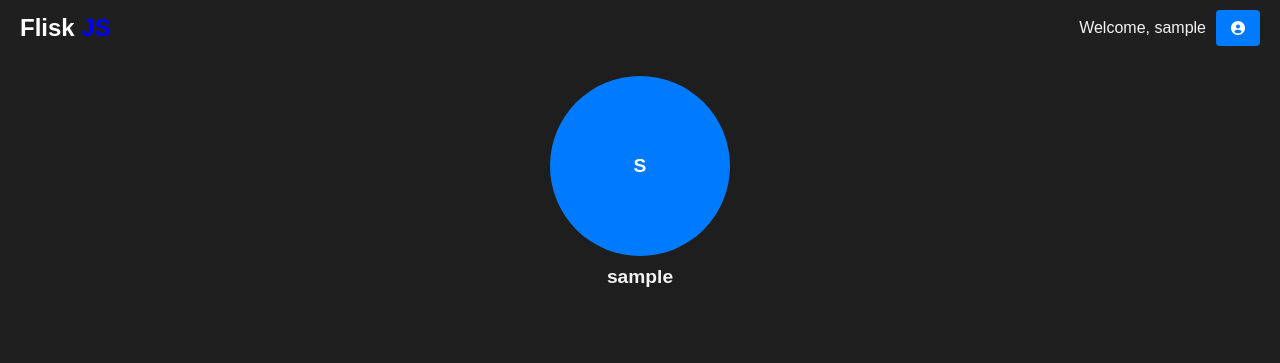
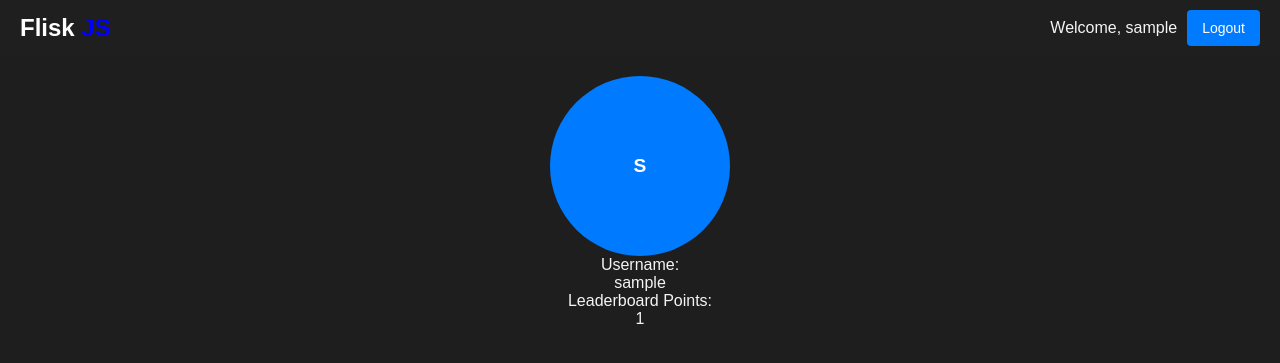
Before and after one commit to Victorydevlo/Flisk-Vulnerable-Website, a PHP site: page /profile.php in a window 1280 px wide. Shown: the top 363 px of the page. Run offline with PHP 8.4, Linux system fonts and the light colour scheme; the visitor is signed in with stand-in values (Sample User, id 1).

Commit message:
added user points and name to pfp

```diff
--- a/profile.php
+++ b/profile.php
@@ -118,12 +118,14 @@ session_start();
             margin-top: 10px;
             font-size: 1.2rem;
             font-weight: bold;
+            display: flex;
+            justify-content: center;
         }
     </style>
 </head>
 
 <body>
-<div class="navbar">
+    <div class="navbar">
         <div class="logo">
             <span style="color: white;">Flisk</span>
             <span style="color: blue;">JS</span>
@@ -132,22 +134,10 @@ session_start();
         <div class="auth-buttons">
             <?php if (isset($_SESSION['username'])): ?>
                 <span>Welcome, <?php echo htmlspecialchars($_SESSION['username']); ?></span>
-                <div class="user-dropdown">
-                    <button class="user-icon"><i class="fas fa-user-circle"></i></button>
-                    <div class="dropdown-menu">
-                        <a href="profile.php"><i class="fas fa-user"></i> Profile</a>
-                        <a href="leaderboard.php"><i class="fas fa-trophy"></i> Leaderboard</a>
-                        <a href="help.php"><i class="fas fa-help"></i> Help</a>
-                        <a href="userinfo/logout.php" class="logout"><i class="fas fa-sign-out-alt"></i> Log Out</a>
-                    </div>
-                </div>
+                <a href="userinfo/logout.php"><button>Logout</button></a>
             <?php else: ?>
-                <a href="userinfo/login.php">
-                    <button>Login</button>
-                </a>
-                <a href="userinfo/register.php">
-                    <button>Register</button>
-                </a>
+                <a href="userinfo/login.php"><button>Login</button></a>
+                <a href="userinfo/register.php"><button>Register</button></a>
             <?php endif; ?>
         </div>
     </div>
@@ -157,7 +147,16 @@ session_start();
             <div class="profile-logo">
                 <?php echo strtoupper(substr($_SESSION['username'], 0, 1)); ?>
             </div>
-            <div class="username"><?php echo htmlspecialchars($_SESSION['username']); ?></div>
+
+            <div class="user-info">
+                <label>Username:</label>
+                <div><?php echo htmlspecialchars($_SESSION['username']); ?></div>
+            </div>
+
+            <div class="user-info">
+                <label>Leaderboard Points:</label>
+                <div><?php echo $_SESSION['leaderboard_points']; ?></div>
+            </div>
         </div>
     <?php endif; ?>
 </body>
```
